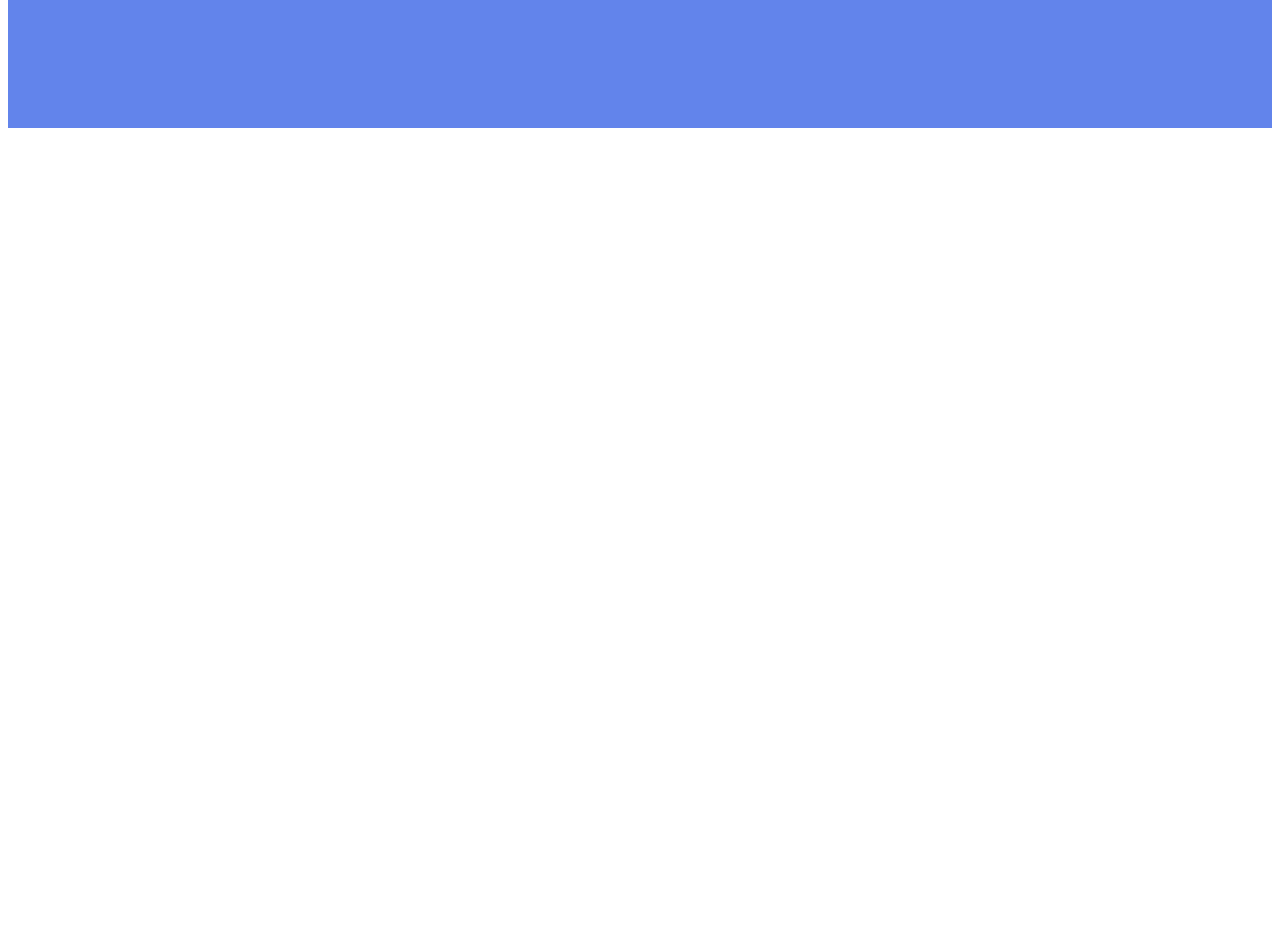
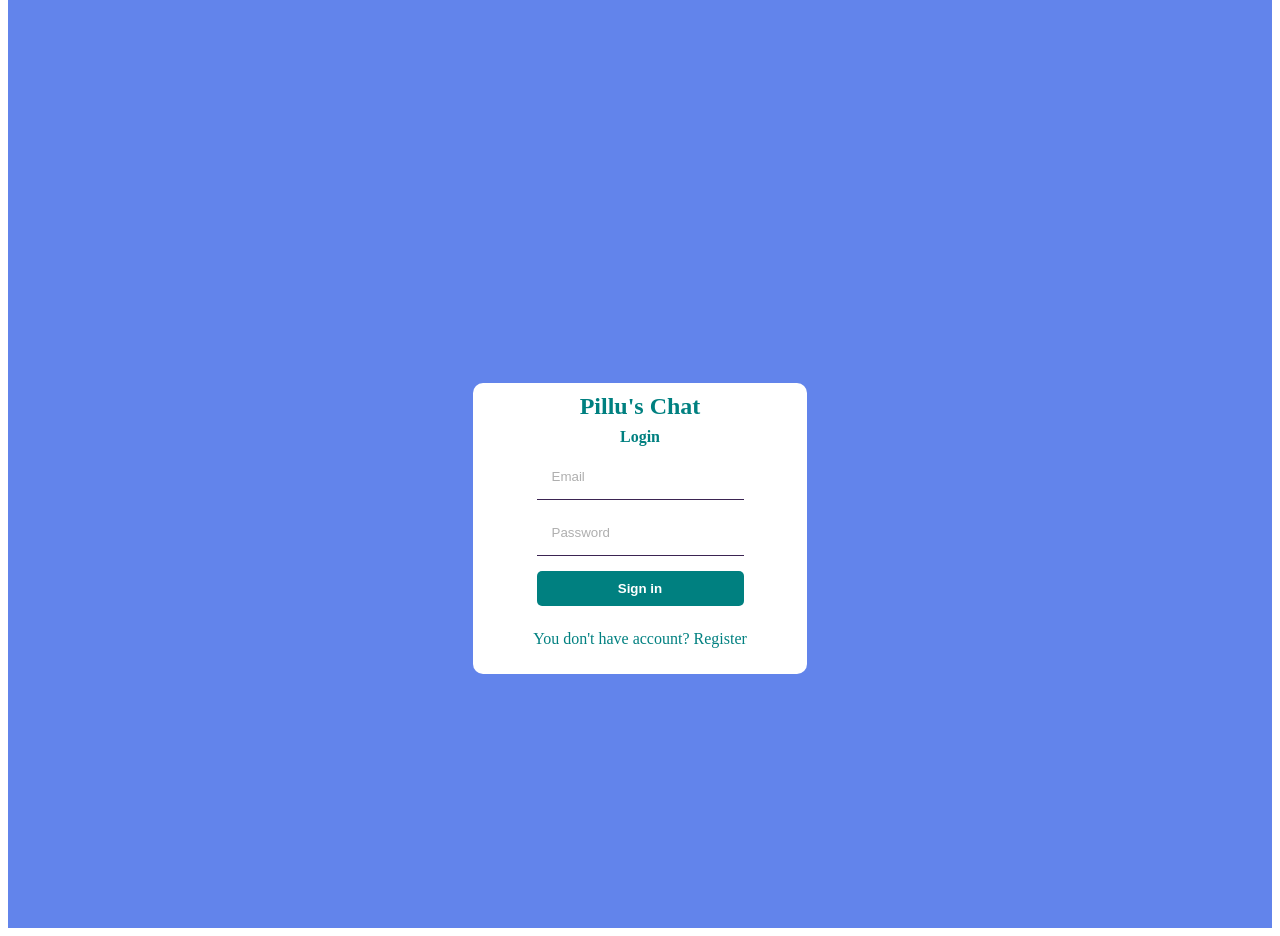
Before and after one commit to susheelvishwa/Chat-app, a React (Vite) app in the folder Chat app/: page / in a window 1280 px wide. Shown: the part 680-1616 px from the top of the page. Before the commit the page ends 816 px from the top, so only its background shows below. Built offline with nearby package versions, Linux system fonts and the light colour scheme.

Commit message:
Login page complete

```diff
--- a/Chat app/src/App.jsx
+++ b/Chat app/src/App.jsx
@@ -1,10 +1,12 @@
 import Register from "./pages/Register"
+import Login from "./pages/Login"
 import "./style.scss"
 
 function App() {
   return (
     <>
-      <Register/>
+      <Register />
+      <Login/>
     </>
   )
 }
--- a/Chat app/src/pages/Login.jsx
+++ b/Chat app/src/pages/Login.jsx
@@ -0,0 +1,18 @@
+const Login = () => {
+  return (
+    <div className="formcontainer">
+      <div className="formbox">
+        <span className="appname">Pillu's Chat</span>
+        <span className="title">Login</span>
+        <form action="">
+          <input type="email" placeholder="Email" />
+          <input type="password" placeholder="Password" />
+          <button>Sign in</button>
+        </form>
+        <p>You don't have account? Register</p>
+      </div>
+    </div>
+  );
+};
+
+export default Login;
--- a/Chat app/src/pages/Register.jsx
+++ b/Chat app/src/pages/Register.jsx
@@ -4,7 +4,7 @@ const Register = () => {
   return (
     <div className="formcontainer">
       <div className="formbox">
-        <span className="appname">Pillu's Chat</span>
+        <span className="appname">Pillu Chat</span>
         <span className="title">Register</span>
         <form action="">
           <input type="text" placeholder="Disply name" />
```
